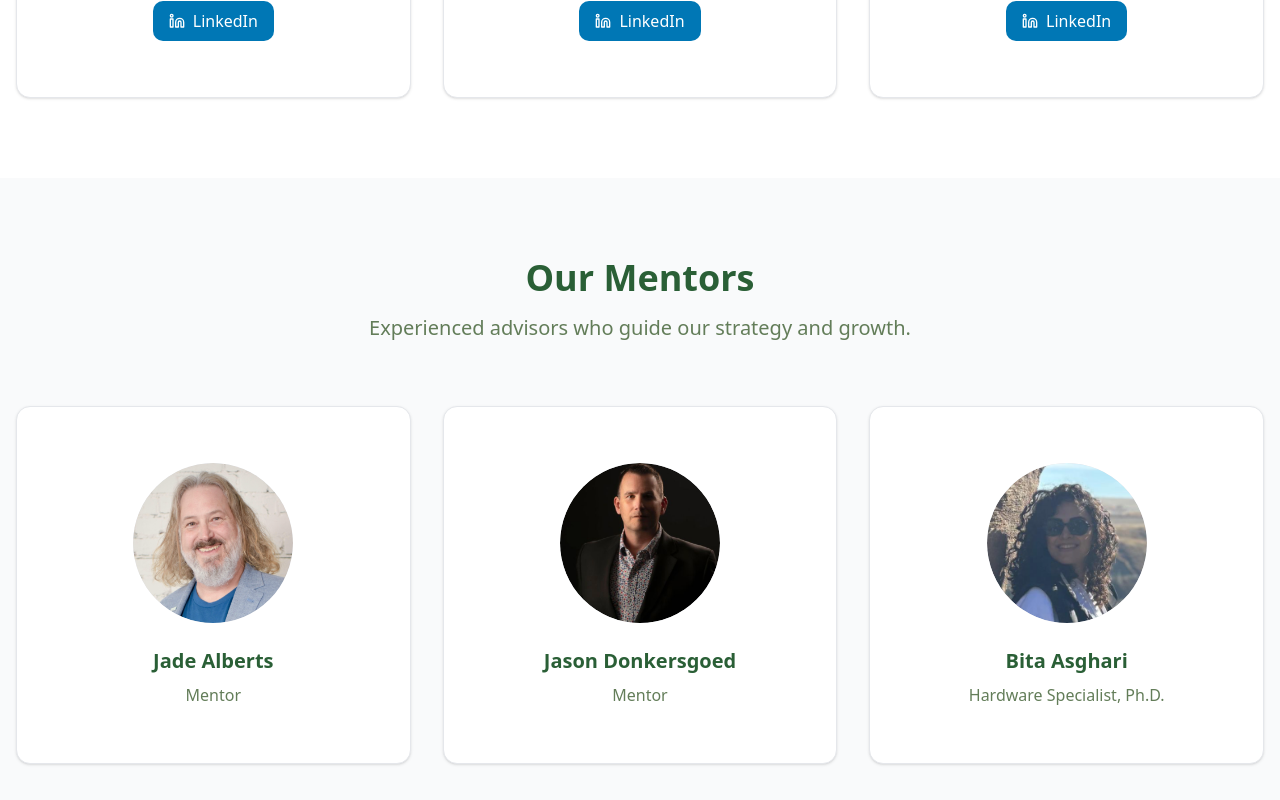
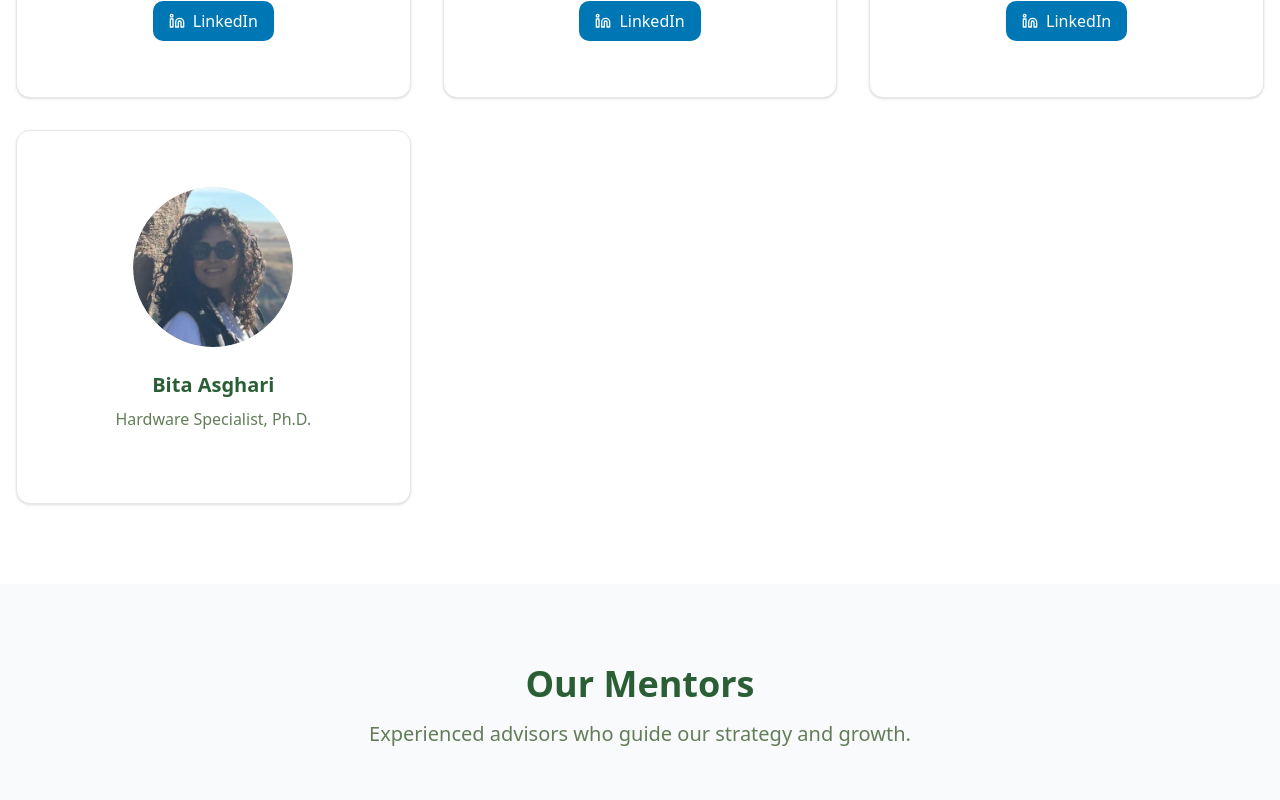
Before and after one commit to ahforoughi/agrivanna-landing, a Next.js app: page /about in a window 1280 px wide. Shown: the part 2380-3180 px from the top of the page. Built offline with nearby package versions, Linux system fonts and the light colour scheme.

Commit message:
fix the error of placement.

```diff
--- a/app/about/page.tsx
+++ b/app/about/page.tsx
@@ -46,6 +46,11 @@ export default function AboutPage() {
       role: "Business Developer",
       linkedin: "https://www.linkedin.com/in/hadenharrison/",
       image: "/hayden-harrison.jpeg"
+    },
+    {
+      name: "Bita Asghari",
+      role: "Hardware Specialist, Ph.D.",
+      image: "/bita-asghari.jpg"
     }
   ]
 
@@ -59,11 +64,6 @@ export default function AboutPage() {
       name: "Jason Donkersgoed",
       role: "Mentor",
       image: "/jason-donkersgoed.jpg"
-    },
-    {
-      name: "Bita Asghari",
-      role: "Hardware Specialist, Ph.D.",
-      image: "/bita-asghari.jpg"
     }
   ]
 
@@ -295,6 +295,7 @@ export default function AboutPage() {
                   </div>
                   <h3 className="text-xl font-semibold text-[#2A5F36] mb-2">{member.name}</h3>
                   <p className="text-[#637D59] font-medium mb-4">{member.role}</p>
+                  {member.linkedin && (
                     <a
                       href={member.linkedin}
                       target="_blank"
@@ -304,6 +305,7 @@ export default function AboutPage() {
                       <Linkedin className="w-4 h-4 mr-2" />
                       LinkedIn
                     </a>
+                  )}
                 </CardContent>
               </Card>
             ))}
```
Also changed, not shown: public/profile-placeholder.svg (added). Lines whose indentation alone changed are shown as unchanged.
